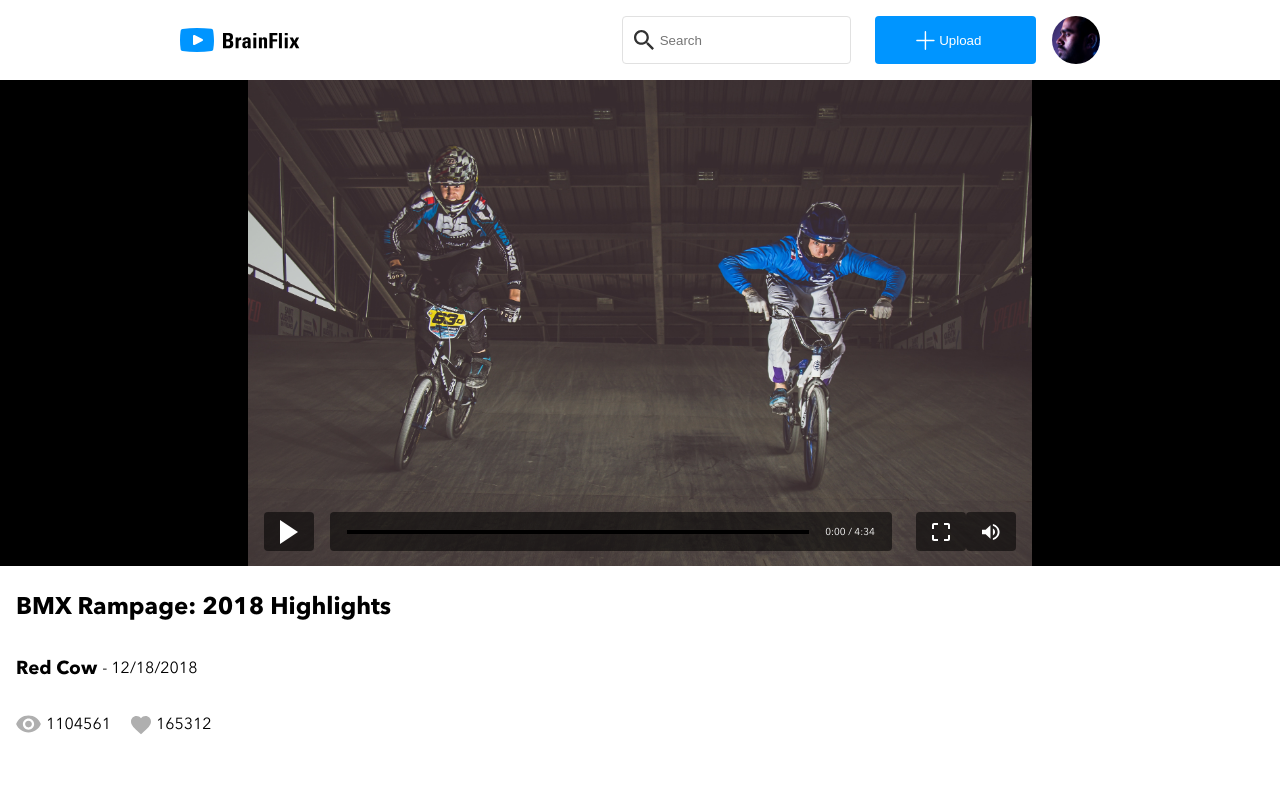
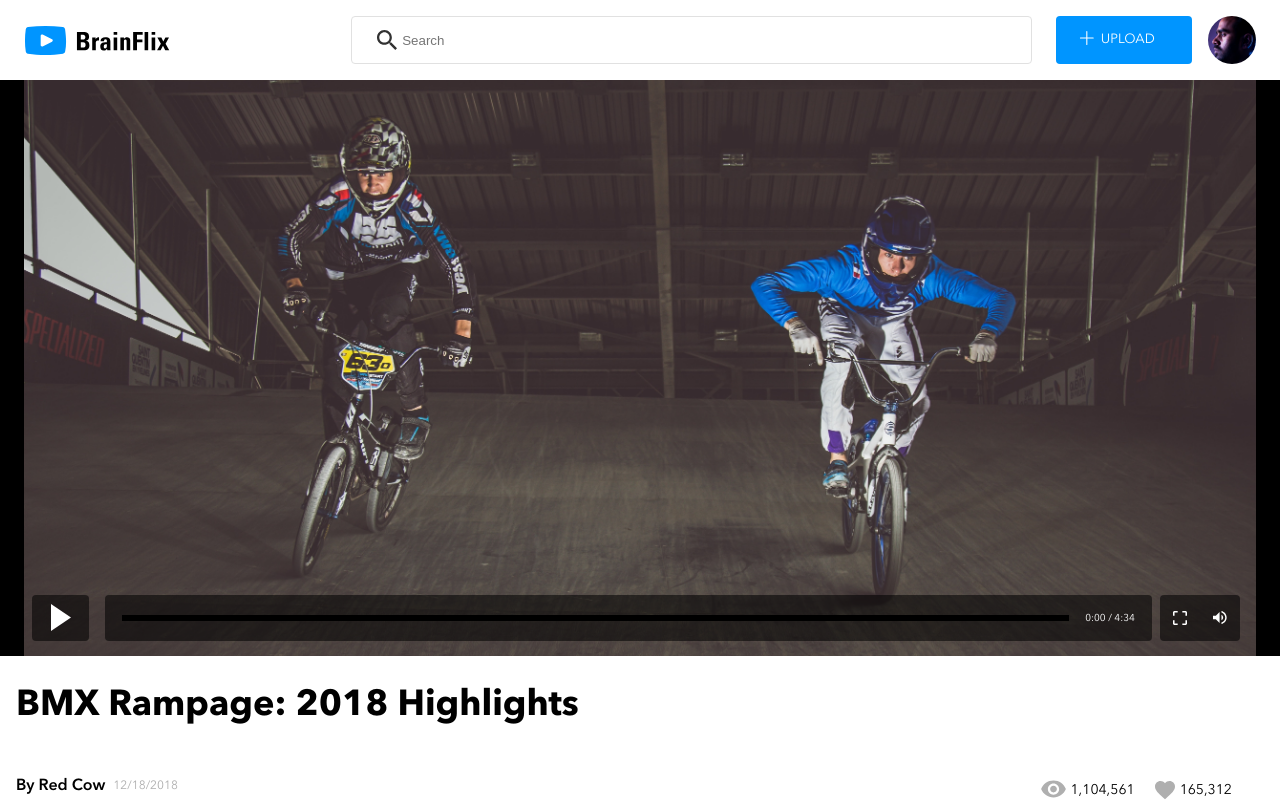
Before and after one commit to mkimsing/BrainFlix, a React (Create React App) app in the folder sprint1/: page / in a window 1280 px wide. Shown: the top 800 px of the page. Built offline with nearby package versions, Linux system fonts and the light colour scheme.

Commit message:
Responsive video meta data/description styling and general styling fixes

```diff
--- a/sprint1/src/App.js
+++ b/sprint1/src/App.js
@@ -10,8 +10,8 @@ function App() {
     title: "BMX Rampage: 2018 Highlights",
     author: "Red Cow",
     timestamp: "1545120000000", // 12/18/2018
-    viewCount: "1104561",
-    likesCount: "165312",
+    viewCount: "1,104,561",
+    likesCount: "165,312",
     description: `On a gusty day in Southern Utah, a group of 25 daring
     mountain bikers blew the doors off what is possible on two wheels, unleashing
     some of the biggest moments the sport has ever seen. While mother nature only
--- a/sprint1/src/components/header.js
+++ b/sprint1/src/components/header.js
@@ -5,10 +5,9 @@ import React from "react";
 function Header() {
   return (
     <header>
-      <div className='flexContainer'>
+      <div className="flexContainer">
         <div className="logo" />
         <UploadForm />
-
       </div>
     </header>
   );
@@ -23,7 +22,7 @@ function UploadForm() {
     <form id="searchForm">
       <SearchBar />
       <div className="uploadContainer">
-        <button id="searchForm__uploadButton">Upload</button>
+        <button id="searchForm__uploadButton">UPLOAD</button>
         <div className="profile-avatar" />
       </div>
     </form>
--- a/sprint1/src/components/videoFrame.js
+++ b/sprint1/src/components/videoFrame.js
@@ -19,12 +19,15 @@ function VideoControls() {
       <button className="play" />
       <div className="scrubBar">
         <div className="scrubBar__timeline">
+          {/*TODO change this to ranger slider?*/}
           <div className="scrubBar__scrub" />
         </div>
         <div className="scrubBar__time"> 0:00 / 4:34 </div>
       </div>
-      <button className="fullscreen" />
-      <button className="volume" />
+      <div className="buttons-right">
+        <button className="fullscreen" />
+        <button className="volume" />
+      </div>
     </div>
   );
 }
--- a/sprint1/src/components/videoMeta.js
+++ b/sprint1/src/components/videoMeta.js
@@ -11,6 +11,8 @@ function VideoMeta(props) {
           viewCount={props.viewCount}
         />
       </div>
+      <hr />
+      <Description description={props.description} />
     </section>
   );
 }
@@ -18,7 +20,7 @@ function VideoMeta(props) {
 function PostedMeta(props) {
   return (
     <div className="postedContainer">
-      <h3>{props.author}</h3>
+      <h2>By {props.author}</h2>
       <Timestamp timestamp={props.timestamp} />
     </div>
   );
@@ -26,9 +28,9 @@ function PostedMeta(props) {
 function Timestamp(props) {
   let date = new Date(parseInt(props.timestamp));
   return (
-    <p>
-      - {date.getMonth() + 1}/{date.getDate()}/{date.getFullYear()}
-    </p>
+    <h5>
+      {date.getMonth() + 1}/{date.getDate()}/{date.getFullYear()}
+    </h5>
   );
 }
 function ReactionMeta(props) {
@@ -36,14 +38,18 @@ function ReactionMeta(props) {
     <div className="reactionMeta">
       <div className="reactionMeta__views">
         <div className="viewsIcon" />
-        <p>{props.viewCount}</p>
+        <h4>{props.viewCount}</h4>
       </div>
       <div className="reactionMeta__likes">
         <div className="likesIcon" />
-        <p>{props.likesCount}</p>
+        <h4>{props.likesCount}</h4>
       </div>
     </div>
   );
 }
 
+function Description(props) {
+  return <h4>{props.description}</h4>;
+}
+
 export default VideoMeta;
--- a/sprint1/src/styling/App.css
+++ b/sprint1/src/styling/App.css
@@ -17,6 +17,45 @@
 
 body {
   font-family: AvenirNext;
+}
+
+body h1 {
+  font-size: 24px;
+  line-height: 32px;
+  font-weight: bold;
+}
+
+body h2 {
+  font-size: 14px;
+  line-height: 22px;
+  font-weight: 550;
+}
+
+body h4 {
+  font-size: 13px;
+  line-height: 18px;
+  font-weight: normal;
+}
+
+body h5 {
+  font-size: 12px;
+  line-height: 20px;
+  color: #afafaf;
+  font-weight: normal;
+}
+
+@media (min-width: 768px) {
+  body h4 {
+    font-size: 14px;
+    line-height: 22px;
+    font-weight: normal;
+  }
+  body h5 {
+    font-size: 12px;
+    line-height: 20px;
+    color: #afafaf;
+    font-weight: normal;
+  }
 }
 
 header {
@@ -91,10 +130,11 @@ header {
   border: none;
   border-radius: 4px;
   color: white;
-  text-indent: 10px;
+  font-family: AvenirNext;
+  text-indent: 7.5px;
   background: #0095ff url("../assets/Icons/SVG/Icon-upload.svg") no-repeat;
-  background-size: 20px;
-  background-position: calc(50% - (20px* 1.5)) 50%;
+  background-size: 15px;
+  background-position: calc(50% - (15px* 2.5)) 45%;
 }
 
 .flexContainer #searchForm .uploadContainer .profile-avatar {
@@ -136,11 +176,11 @@ header {
   }
   .flexContainer #searchForm .uploadContainer {
     margin-top: 0px;
-    max-width: 250px;
+    max-width: 200px;
   }
 }
 
-@media (min-width: 1280px) {
+@media (min-width: 1440px) {
   header {
     margin: 16px 180px;
   }
@@ -191,6 +231,10 @@ header {
   background-size: 35%;
   border-radius: 4px;
   border: none;
+}
+
+.video__controls .scrubBar,
+.video__controls .play {
   background-color: rgba(0, 0, 0, 0.55);
 }
 
@@ -233,6 +277,23 @@ header {
   display: none;
 }
 
+.video__controls .buttons-right {
+  display: -webkit-box;
+  display: -ms-flexbox;
+  display: flex;
+  -webkit-box-pack: space-evenly;
+      -ms-flex-pack: space-evenly;
+          justify-content: space-evenly;
+  width: 95px;
+  background-repeat: no-repeat;
+  background-position: center;
+  background-size: 35%;
+  border-radius: 4px;
+  border: none;
+  background-color: rgba(0, 0, 0, 0.55);
+  margin-right: 16px;
+}
+
 .video__controls .play {
   background-image: url("../assets/Icons/SVG/Icon-play.svg");
   margin: 0px 8px 0px 16px;
@@ -241,12 +302,12 @@ header {
 .video__controls .fullscreen {
   background-image: url("../assets/Icons/SVG/Icon-fullscreen.svg");
   opacity: 1;
-  margin-left: auto;
+  background-color: transparent;
 }
 
 .video__controls .volume {
   background-image: url("../assets/Icons/SVG/Icon-volume.svg");
-  margin-right: 16px;
+  background-color: transparent;
 }
 
 @media (min-width: 768px) {
@@ -254,7 +315,7 @@ header {
     margin: 0px 24px;
   }
   .video__controls {
-    height: 10%;
+    height: 8%;
     width: calc(100% - 48px);
   }
   .video__controls .scrubBar__timeline {
@@ -268,19 +329,16 @@ header {
     display: inline-block;
     color: white;
   }
+  .video__controls .buttons-right {
+    width: 80px;
+  }
   .video__controls .play {
     margin-left: 8px;
     margin-right: 16px;
   }
-  .video__controls .fullscreen {
-    margin-left: 16px;
-  }
-  .video__controls .volume {
-    margin-right: 8px;
-  }
 }
 
-@media (min-width: 1280px) {
+@media (min-width: 1440px) {
   .video {
     height: 38vw;
   }
@@ -289,7 +347,7 @@ header {
     margin-right: 248px;
   }
   .video__controls {
-    height: 8%;
+    height: 7%;
     width: calc(100% - calc(2 *248px));
   }
   .video__controls .scrubBar__timeline {
@@ -302,20 +360,35 @@ header {
     display: inline-block;
     color: white;
   }
+  .video__controls .buttons-right {
+    width: 70px;
+  }
   .video__controls .play {
     margin-left: 16px;
-  }
-  .video__controls .volume {
-    margin-right: 16px;
   }
 }
 
 .videoMeta {
-  margin: 28px 16px;
+  margin: 28px 16px 48px 16px;
 }
 
 .videoMeta h1 {
   margin: 0px 0px 16px 0px;
+}
+
+.videoMeta h4 {
+  margin-top: 24px;
+  margin-bottom: 0px;
+}
+
+.videoMeta__container {
+  display: -webkit-box;
+  display: -ms-flexbox;
+  display: flex;
+  -webkit-box-orient: vertical;
+  -webkit-box-direction: normal;
+      -ms-flex-direction: column;
+          flex-direction: column;
 }
 
 .videoMeta .postedContainer {
@@ -327,8 +400,14 @@ header {
           align-items: center;
 }
 
-.videoMeta .postedContainer h3 {
-  margin-right: 5px;
+.videoMeta .postedContainer h2,
+.videoMeta .postedContainer h5 {
+  margin-top: 0px;
+  margin-bottom: 0px;
+}
+
+.videoMeta .postedContainer h2 {
+  margin-right: 8px;
 }
 
 .videoMeta .reactionMeta {
@@ -338,6 +417,13 @@ header {
   -webkit-box-align: center;
       -ms-flex-align: center;
           align-items: center;
+  margin-top: 32px;
+  margin-bottom: 24px;
+}
+
+.videoMeta .reactionMeta h4 {
+  margin-top: 0px;
+  margin-bottom: 0px;
 }
 
 .videoMeta .reactionMeta__views {
@@ -377,4 +463,33 @@ header {
   height: 20px;
   margin-right: 5px;
 }
+
+.videoMeta hr {
+  color: #e1e1e1;
+}
+
+@media (min-width: 768px) {
+  .videoMeta h1 {
+    font-size: 36px;
+    line-height: 44px;
+    font-weight: bold;
+  }
+  .videoMeta h2 {
+    font-size: 16px;
+    line-height: 24px;
+    font-weight: 550;
+  }
+  .videoMeta__container {
+    -webkit-box-orient: horizontal;
+    -webkit-box-direction: normal;
+        -ms-flex-direction: row;
+            flex-direction: row;
+    -webkit-box-pack: justify;
+        -ms-flex-pack: justify;
+            justify-content: space-between;
+  }
+  .videoMeta .reactionMeta {
+    margin-right: 32px;
+  }
+}
 /*# sourceMappingURL=App.css.map */
--- a/sprint1/src/styling/App.scss
+++ b/sprint1/src/styling/App.scss
@@ -1,10 +1,6 @@
 @import "./partials/colors";
 @import "./partials/fonts";
 
-body {
-  font-family: AvenirNext;
-}
-
 @import "./partials/header";
-@import "./partials/video";
+@import "./partials/videoFrame";
 @import "./partials/videoMeta";
--- a/sprint1/src/styling/partials/_fonts.scss
+++ b/sprint1/src/styling/partials/_fonts.scss
@@ -14,3 +14,71 @@
   src: url("../assets/fonts/Avenir-Bold.otf");
   font-weight: bold;
 }
+
+@mixin heroHeaderStyle() {
+  font-size: 60px;
+  line-height: 68px;
+  font-weight: bold;
+}
+
+@mixin mainHeaderStyle() {
+  font-size: 36px;
+  line-height: 44px;
+  font-weight: bold;
+}
+
+@mixin normalHeaderStyle() {
+  font-size: 24px;
+  line-height: 32px;
+  font-weight: 550;
+}
+
+@mixin subHeaderStyle() {
+  font-size: 16px;
+  line-height: 24px;
+  font-weight: 550;
+}
+//Set default font stylings and sizes
+body {
+  font-family: AvenirNext;
+  h1 {
+    font-size: 24px;
+    line-height: 32px;
+    font-weight: bold;
+  }
+
+  h2 {
+    font-size: 14px;
+    line-height: 22px;
+    font-weight: 550;
+  }
+
+  h4 {
+    font-size: 13px;
+    line-height: 18px;
+    font-weight: normal;
+  }
+
+  h5 {
+    font-size: 12px;
+    line-height: 20px;
+    color: $SILVER;
+    font-weight: normal;
+  }
+
+  //Some fonts map directly between the fullsize and mobile fonts
+  @media (min-width: 768px) {
+    h4 {
+      font-size: 14px;
+      line-height: 22px;
+      font-weight: normal;
+    }
+
+    h5 {
+      font-size: 12px;
+      line-height: 20px;
+      color: $SILVER;
+      font-weight: normal;
+    }
+  }
+}
--- a/sprint1/src/styling/partials/_header.scss
+++ b/sprint1/src/styling/partials/_header.scss
@@ -1,6 +1,6 @@
 $avatar-dimensions: 60px;
 $header-font-size: 16px;
-$cross-size: 20px;
+$cross-size: 15px;
 $item-heights: 48px;
 $search-img-size: 20px;
 
@@ -54,11 +54,11 @@ header {
         border: none;
         border-radius: 4px;
         color: white;
+        font-family: AvenirNext;
         text-indent: ($cross-size / 2);
-        //TODO unset this image if cut off on very small mobile
         background: $BLUE url("../assets/Icons/SVG/Icon-upload.svg") no-repeat;
         background-size: $cross-size;
-        background-position: calc(50% - (#{$cross-size}* 1.5)) 50%;
+        background-position: calc(50% - (#{$cross-size}* 2.5)) 45%; //Not 50% to force alignment with text
       }
       .profile-avatar {
         background: url("../assets/Images/Mohan-muruge.jpg") no-repeat center;
@@ -95,13 +95,13 @@ header {
 
       .uploadContainer {
         margin-top: 0px;
-        max-width: 250px;
+        max-width: 200px;
       }
     }
   }
 } //Closes tablet media query
 
-@media (min-width: 1280px) {
+@media (min-width: 1440px) {
   header {
     margin: 16px 180px;
   }
--- a/sprint1/src/styling/partials/_video.scss
+++ b/sprint1/src/styling/partials/_videoFrame.scss
@@ -36,6 +36,10 @@
       background-size: 35%;
       border-radius: 4px;
       border: none;
+    }
+
+    .scrubBar,
+    .play {
       background-color: rgba(black, 0.55);
     }
 
@@ -67,6 +71,18 @@
         display: none;
       }
     }
+    .buttons-right {
+      display: flex;
+      justify-content: space-evenly;
+      width: 95px;
+      background-repeat: no-repeat;
+      background-position: center;
+      background-size: 35%;
+      border-radius: 4px;
+      border: none;
+      background-color: rgba(black, 0.55);
+      margin-right: 16px;
+    }
     .play {
       background-image: url("../assets/Icons/SVG/Icon-play.svg");
       margin: 0px 8px 0px 16px;
@@ -75,12 +91,12 @@
     .fullscreen {
       background-image: url("../assets/Icons/SVG/Icon-fullscreen.svg");
       opacity: 1;
-      margin-left: auto; // Force to be stuck to volume button
+      background-color: transparent;
     }
 
     .volume {
       background-image: url("../assets/Icons/SVG/Icon-volume.svg");
-      margin-right: 16px;
+      background-color: transparent;
     }
   }
 }
@@ -91,7 +107,7 @@
       margin: 0px 24px;
     }
     &__controls {
-      height: 10%;
+      height: 8%;
       width: calc(100% - 48px);
       .scrubBar {
         // justify-content: center;
@@ -108,23 +124,20 @@
         }
       }
 
+      .buttons-right {
+        width: 80px;
+      }
+
       .play {
         margin-left: 8px;
         margin-right: 16px;
-      }
-
-      .fullscreen {
-        margin-left: 16px;
-      }
-      .volume {
-        margin-right: 8px;
       }
     }
   }
 } //Closes tablet media query
 
 $desktop-video-margin: 248px;
-@media (min-width: 1280px) {
+@media (min-width: 1440px) {
   .video {
     height: 38vw;
     &__container {
@@ -133,7 +146,7 @@ $desktop-video-margin: 248px;
     }
 
     &__controls {
-      height: 8%;
+      height: 7%;
       width: calc(100% - calc(2 *#{$desktop-video-margin}));
 
       .scrubBar {
@@ -150,12 +163,12 @@ $desktop-video-margin: 248px;
           color: white;
         }
       }
+
+      .buttons-right {
+        width: 70px;
+      }
       .play {
         margin-left: 16px;
-      }
-
-      .volume {
-        margin-right: 16px;
       }
     }
   }
--- a/sprint1/src/styling/partials/_videoMeta.scss
+++ b/sprint1/src/styling/partials/_videoMeta.scss
@@ -1,20 +1,44 @@
 .videoMeta {
-  margin: 28px 16px;
+  margin: 28px 16px 48px 16px;
   h1 {
     margin: 0px 0px 16px 0px;
+  }
+
+  h4 {
+    margin-top: 24px;
+    margin-bottom: 0px;
+  }
+
+  &__container {
+    display: flex;
+    flex-direction: column;
   }
   .postedContainer {
     display: flex;
     align-items: center;
 
-    h3 {
-      margin-right: 5px;
+    h2,
+    h5 {
+      margin-top: 0px;
+      margin-bottom: 0px;
+    }
+
+    h2 {
+      margin-right: 8px;
     }
   }
 
   .reactionMeta {
     display: flex;
     align-items: center;
+    margin-top: 32px;
+    margin-bottom: 24px;
+
+    //Remove default margins from two headers
+    h4 {
+      margin-top: 0px;
+      margin-bottom: 0px;
+    }
 
     &__views {
       display: flex;
@@ -43,4 +67,28 @@
       }
     }
   }
+
+  hr {
+    color: $MERCURY;
+  }
 }
+
+@media (min-width: 768px) {
+  .videoMeta {
+    h1 {
+      @include mainHeaderStyle();
+    }
+    h2 {
+      @include subHeaderStyle();
+    }
+
+    &__container {
+      flex-direction: row;
+      justify-content: space-between;
+    }
+
+    .reactionMeta {
+      margin-right: 32px; //Move over when the recommended videos flexes
+    }
+  }
+}
```
Also changed, not shown: 1 other file (tests, documents, lock files or other folders).
